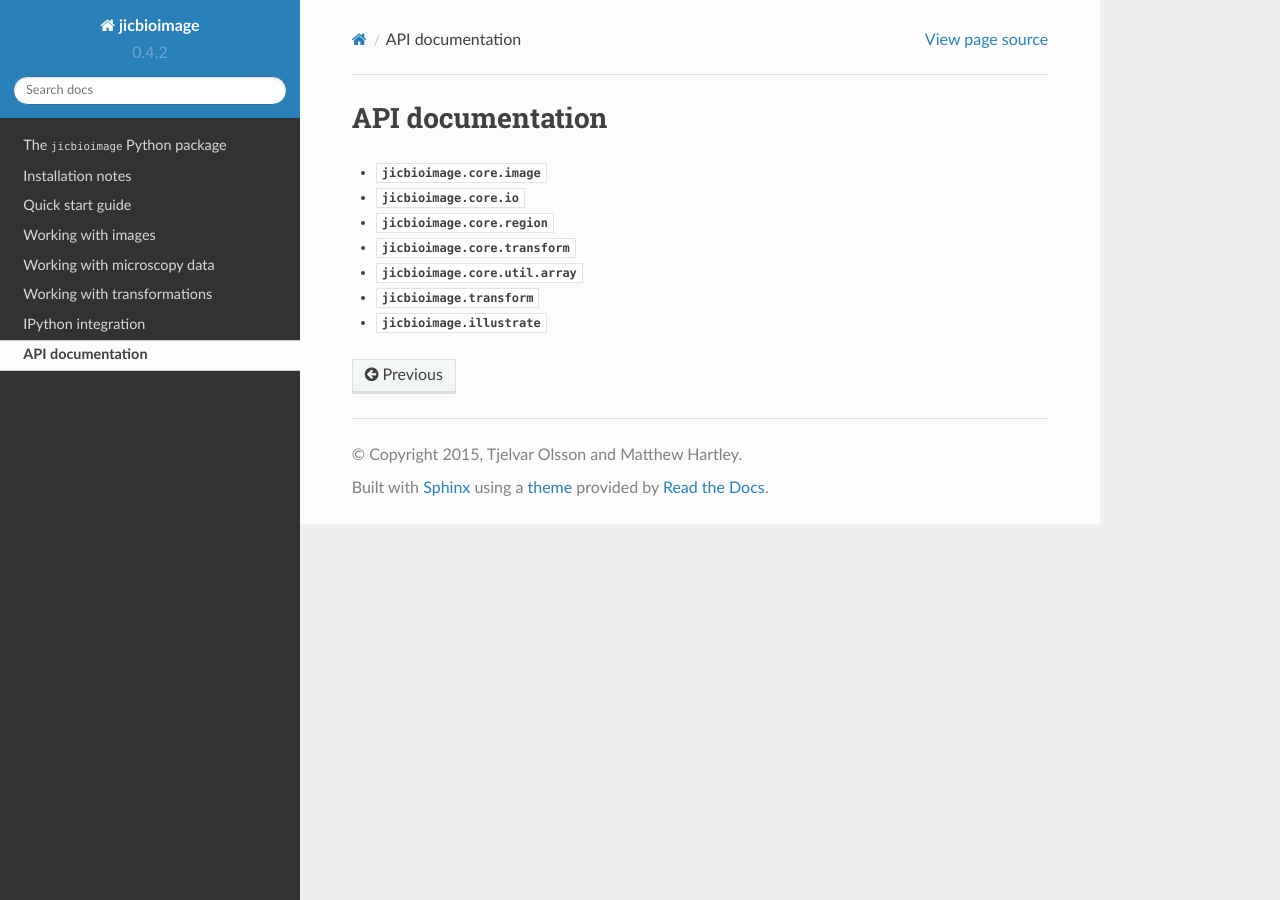
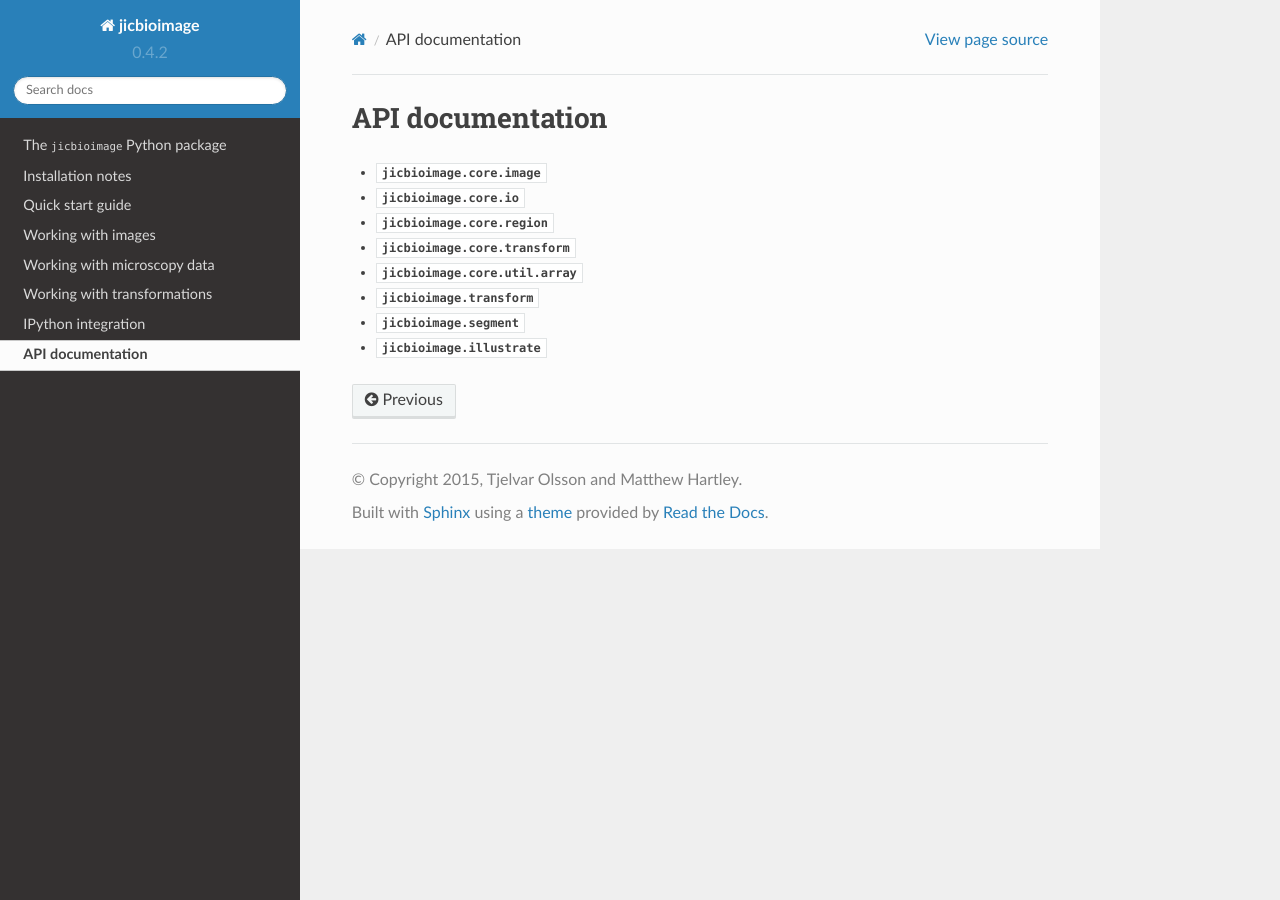
Before and after one commit to JIC-CSB/jicbioimage, a Sphinx documentation site: the page built from docs/source/api.rst, in a window 1280 px wide. Built offline with Sphinx 7.4.7 and the Read the Docs theme 2.0.0, drawn with Linux system fonts in a browser that asks for light colours.

Commit message:
Added links to jicbioimage.segment package.

```diff
--- a/README.rst
+++ b/README.rst
@@ -45,6 +45,12 @@ Related packages
 - Documentation: http://jicbioimagetransform.readthedocs.org
 - GitHub: https://github.com/JIC-CSB/jicbioimage.transform
 
+``jicbioimage.segment``
+^^^^^^^^^^^^^^^^^^^^^^^
+
+- Documentation: http://jicbioimagesegment.readthedocs.org
+- GitHub: https://github.com/JIC-CSB/jicbioimage.segment
+
 ``jicbioimage.illustrate``
 ^^^^^^^^^^^^^^^^^^^^^^^^^^
 
--- a/docs/source/api.rst
+++ b/docs/source/api.rst
@@ -7,4 +7,5 @@ API documentation
 - :mod:`jicbioimage.core.transform`
 - :mod:`jicbioimage.core.util.array`
 - :mod:`jicbioimage.transform`
+- :mod:`jicbioimage.segment`
 - :mod:`jicbioimage.illustrate`
--- a/docs/source/conf.py
+++ b/docs/source/conf.py
@@ -376,4 +376,5 @@ intersphinx_mapping = {
     'jicbioimagetransform': ('http://jicbioimage.readthedocs.org/projects/jicbioimagetransform/en/latest/', None),
     'jicbioimagecore': ('http://jicbioimage.readthedocs.org/projects/jicbioimagecore/en/latest/', None),
     'jicbioimageillustrate': ('http://jicbioimage.readthedocs.org/projects/jicbioimageillustrate/en/latest/', None),
+    'jicbioimagesegment': ('http://jicbioimage.readthedocs.org/projects/jicbioimagesegment/en/latest/', None),
     }
```
